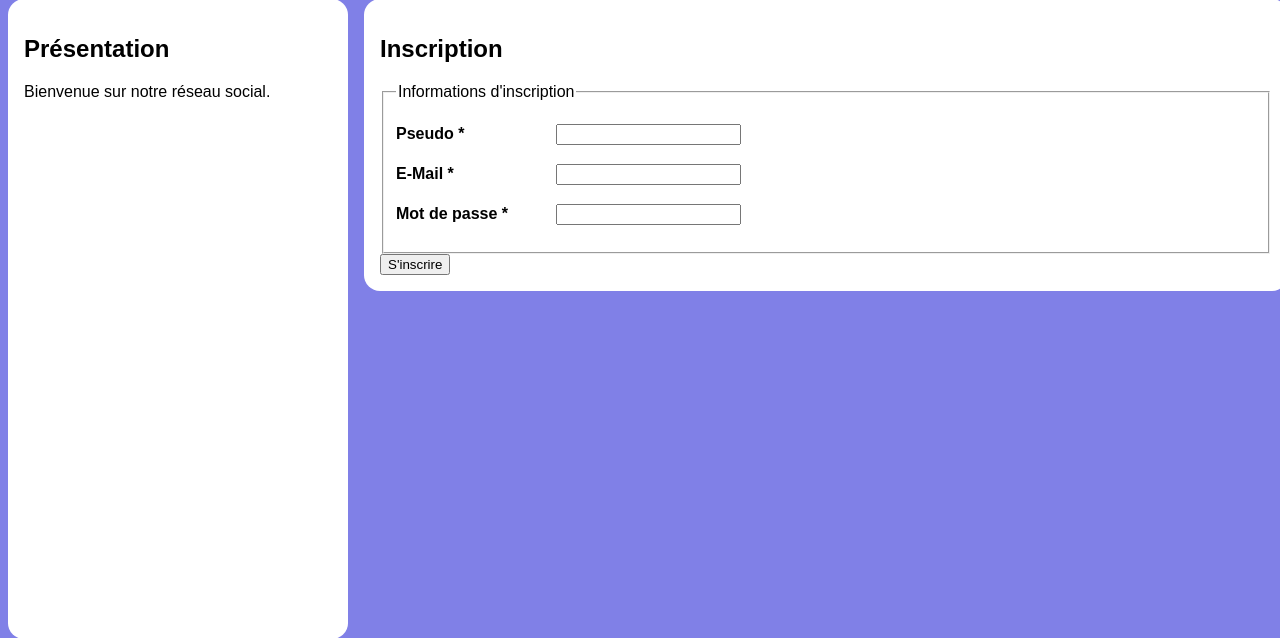
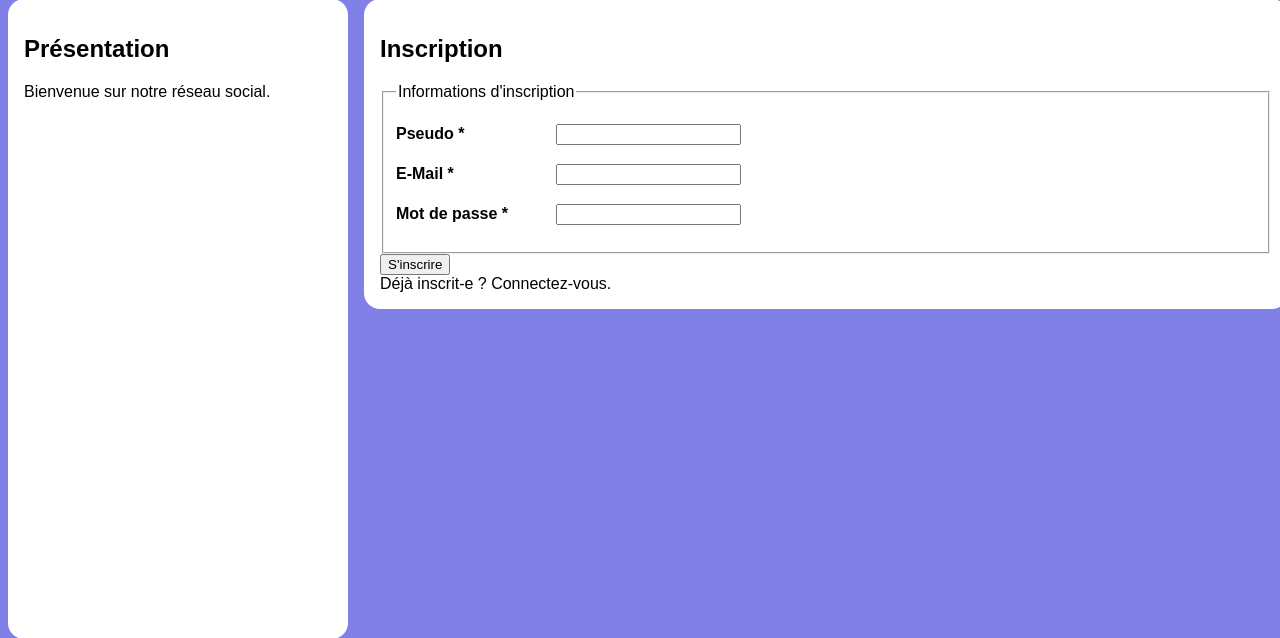
Before and after one commit to M0nline/reseau-social-php-morgane-anousith-marion, a PHP site: page /reseau-social-php-morgane-anousith-marion/registration.php in a window 1280 px wide. Shown: the part 125-763 px from the top of the page. Run offline with PHP 8.4, Linux system fonts and the light colour scheme.

Commit message:
ajout lien connection sur pasge inscription

```diff
--- a/resoc_n2/registration.php
+++ b/resoc_n2/registration.php
@@ -54,7 +54,7 @@ if (session_status() === PHP_SESSION_NONE) {
                         echo "Une erreur est survenue lors de la vérification de l'alias:" . $mysqli->error;
                     } else {
                         $row = $aliasVerificationResult->fetch_assoc();
-                        if($row["count"] > 0) {
+                        if ($row["count"] > 0) {
                             echo "Le nom d'utilisateur '$new_alias' est déjà pris";
                         } else {
                             // Faire la registration :
@@ -97,6 +97,10 @@ if (session_status() === PHP_SESSION_NONE) {
                     </fieldset>
                     <input type="submit" value="S'inscrire">
                 </form>
+                <p>
+                    Déjà inscrit-e ?
+                    <a href='login.php'>Connectez-vous.</a>
+                </p>
             </article>
         </main>
     </div>
```
Also changed, not shown: resoc_n2/scripts/usurpedpost.php (renamed from resoc_n2/usurpedpost.php), 1 other file.
